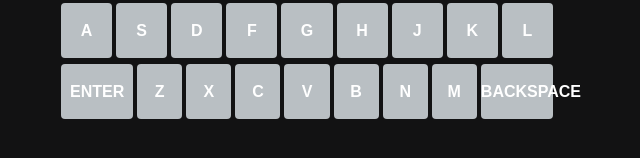
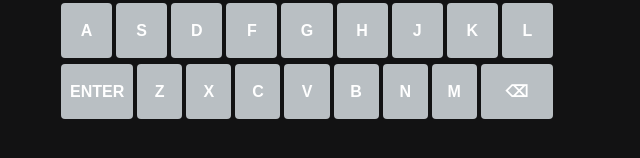
Before and after one commit to s-dyrlie/MegaWordle, a website built with Vite: page MegaWordle/index.html in a window 1280 px wide. Shown: the part 618-776 px from the top of the page, 333-973 px from the left. Built offline with nearby package versions, Linux system fonts and the light colour scheme.

Commit message:
fix: backspace symbol

```diff
--- a/MegaWordle/src/style.css
+++ b/MegaWordle/src/style.css
@@ -1,5 +1,3 @@
-
-
 body {
   display: flex;
   flex-direction: column;
--- a/MegaWordle/src/ui.ts
+++ b/MegaWordle/src/ui.ts
@@ -69,7 +69,7 @@ function createKeyboard() {
 
     for (const key of row) {
       const button = document.createElement("button");
-      button.textContent = key;
+      button.textContent = key === "BACKSPACE" ? "⌫" : key;
       button.classList.add("key");
 
       if (key === "ENTER" || key === "BACKSPACE") {
```
